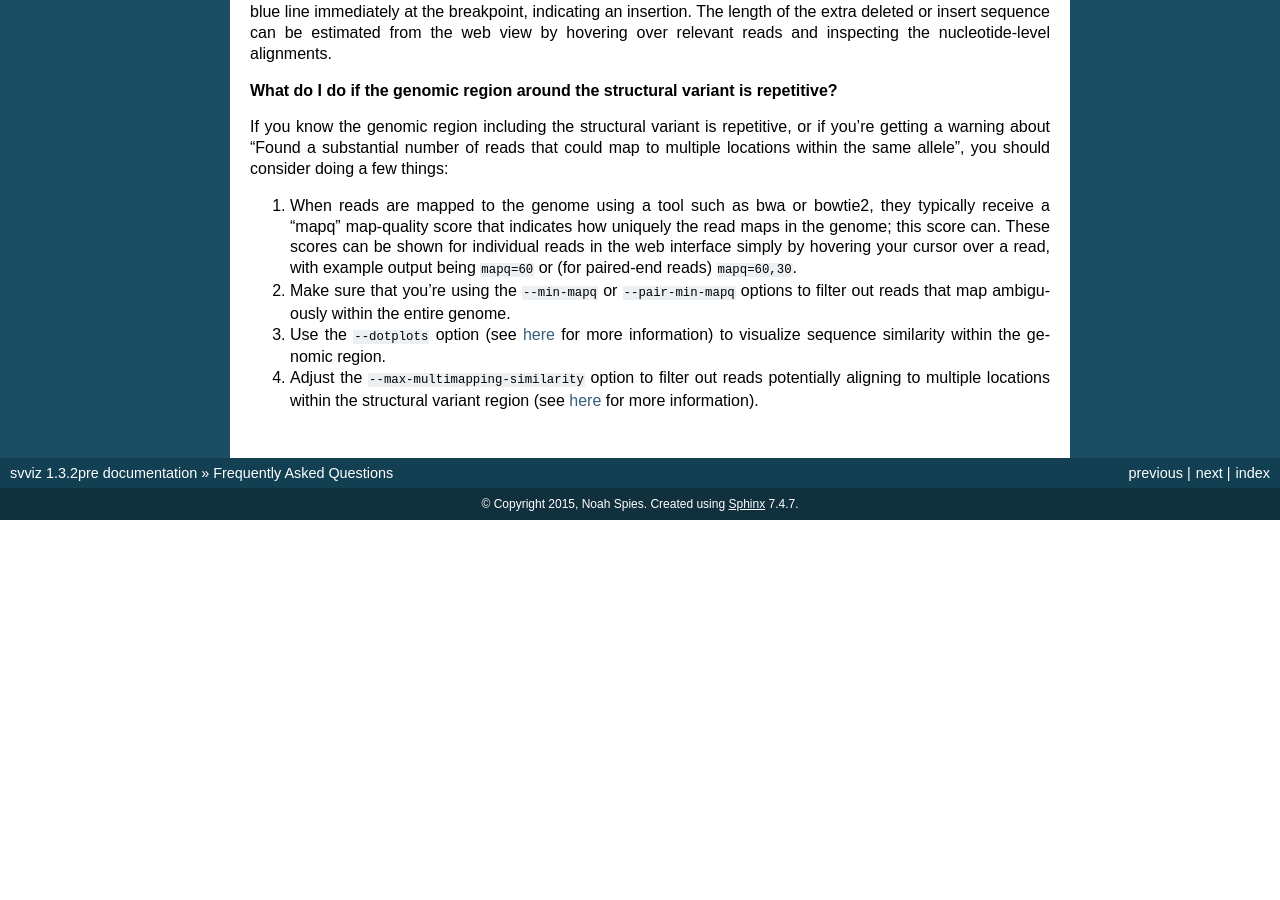
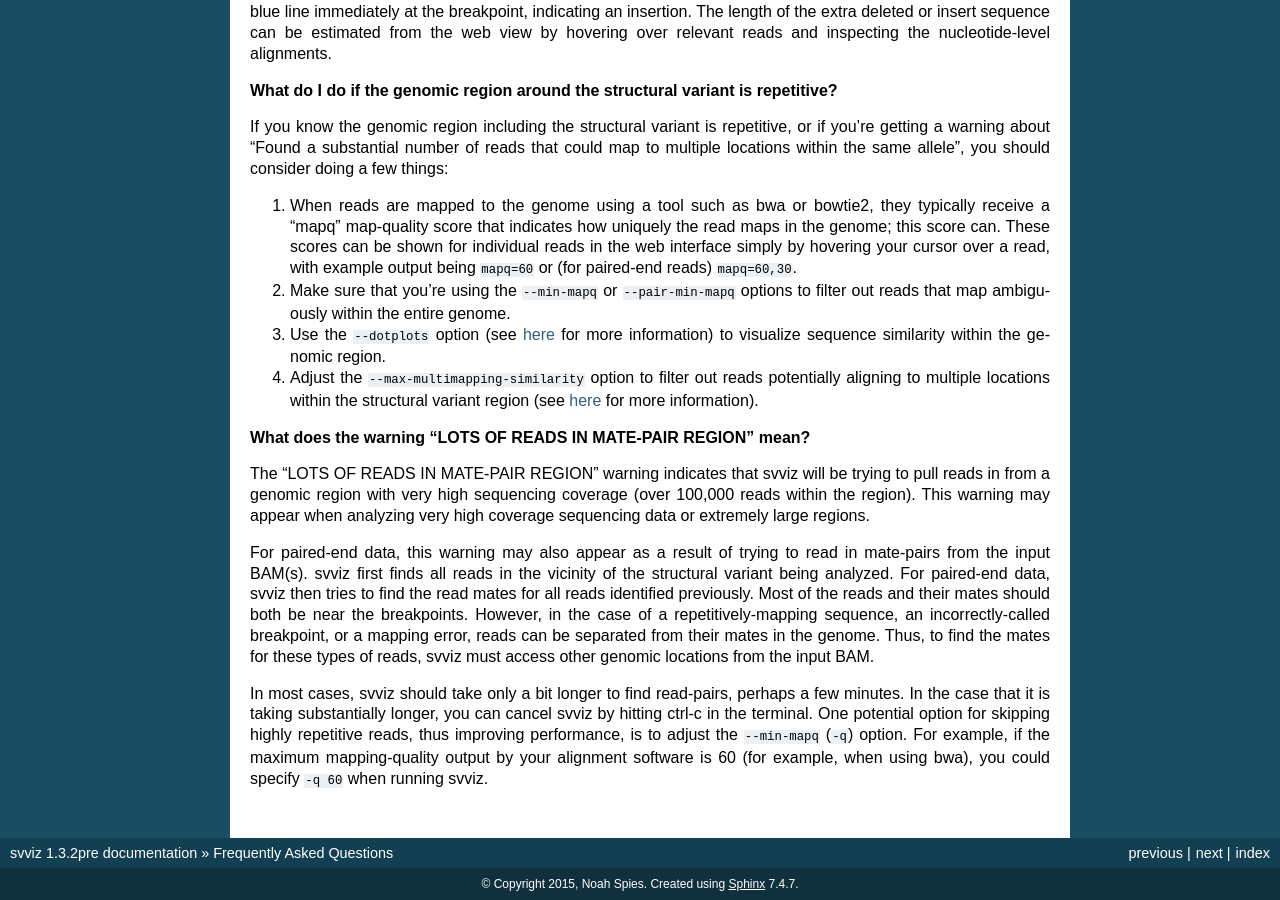
Before and after one commit to svviz/svviz, a Sphinx documentation site: the page built from docs/faqs.rst, in a window 1280 px wide and 900 px high, scrolled down 637 px. Built offline with Sphinx 7.4.7, drawn with Linux system fonts in a browser that asks for light colours; before the commit the page ends 1157 px from its top, so only the background shows below that.

Commit message:
added docs describing LOTS OF READS IN MATE-PAIR REGION warning

```diff
--- a/docs/faqs.rst
+++ b/docs/faqs.rst
@@ -41,3 +41,12 @@ If you know the genomic region including the structural variant is repetitive, o
 3. Use the ``--dotplots`` option (see :ref:`here <dotplots>` for more information) to visualize sequence similarity within the genomic region.
 
 4. Adjust the ``--max-multimapping-similarity`` option to filter out reads potentially aligning to multiple locations within the structural variant region (see :ref:`here <multimapping>` for more information).
+
+
+**What does the warning "LOTS OF READS IN MATE-PAIR REGION" mean?**
+
+The "LOTS OF READS IN MATE-PAIR REGION" warning indicates that svviz will be trying to pull reads in from a genomic region with very high sequencing coverage (over 100,000 reads within the region). This warning may appear when analyzing very high coverage sequencing data or extremely large regions.
+
+For paired-end data, this warning may also appear as a result of trying to read in mate-pairs from the input BAM(s). svviz first finds all reads in the vicinity of the structural variant being analyzed. For paired-end data, svviz then tries to find the read mates for all reads identified previously. Most of the reads and their mates should both be near the breakpoints. However, in the case of a repetitively-mapping sequence, an incorrectly-called breakpoint, or a mapping error, reads can be separated from their mates in the genome. Thus, to find the mates for these types of reads, svviz must access other genomic locations from the input BAM.
+
+In most cases, svviz should take only a bit longer to find read-pairs, perhaps a few minutes. In the case that it is taking substantially longer, you can cancel svviz by hitting ctrl-c in the terminal. One potential option for skipping highly repetitive reads, thus improving performance, is to adjust the ``--min-mapq`` (``-q``) option. For example, if the maximum mapping-quality output by your alignment software is 60 (for example, when using bwa), you could specify ``-q 60`` when running svviz.
```
Also changed, not shown: 1 other file.
